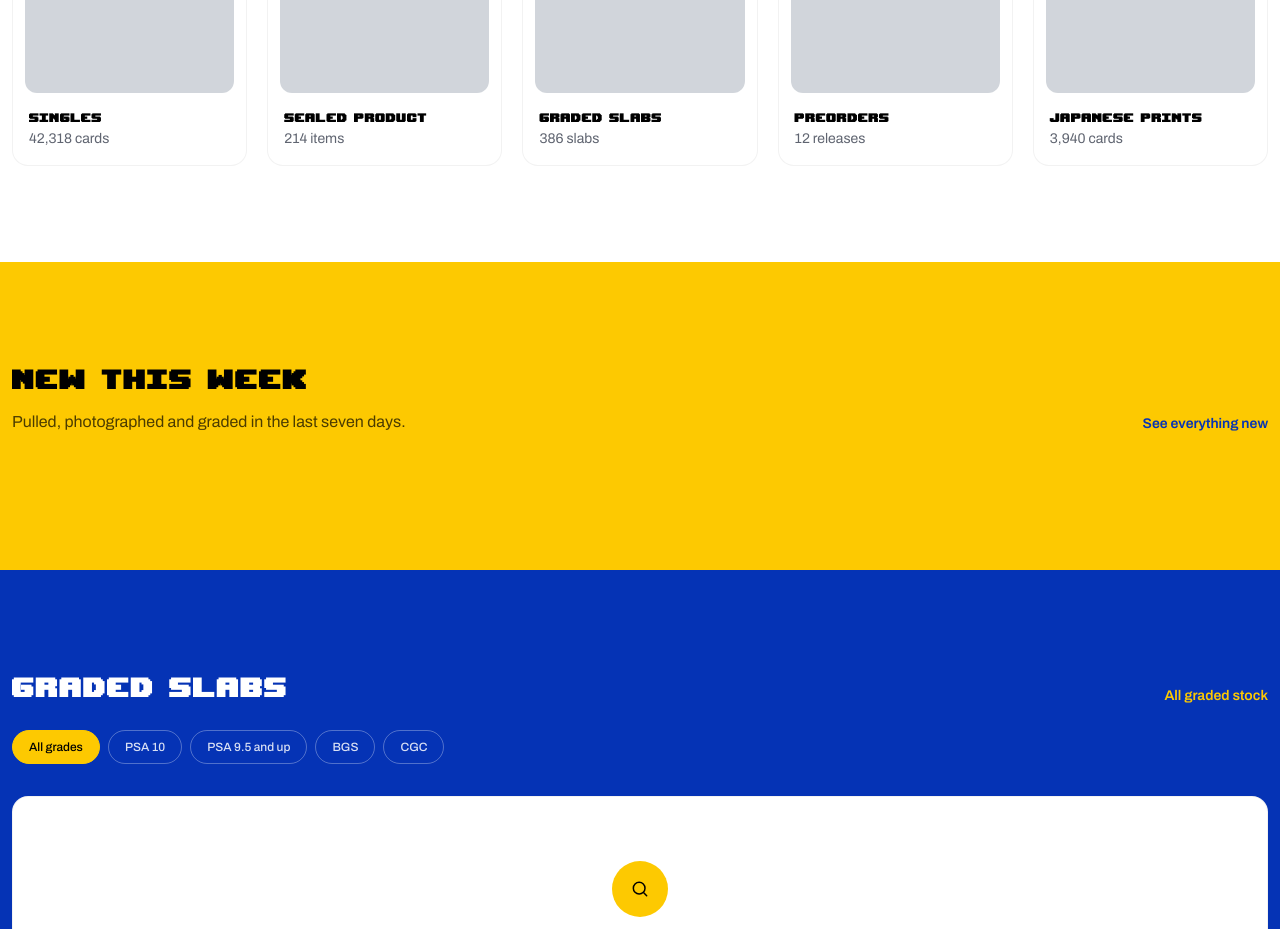
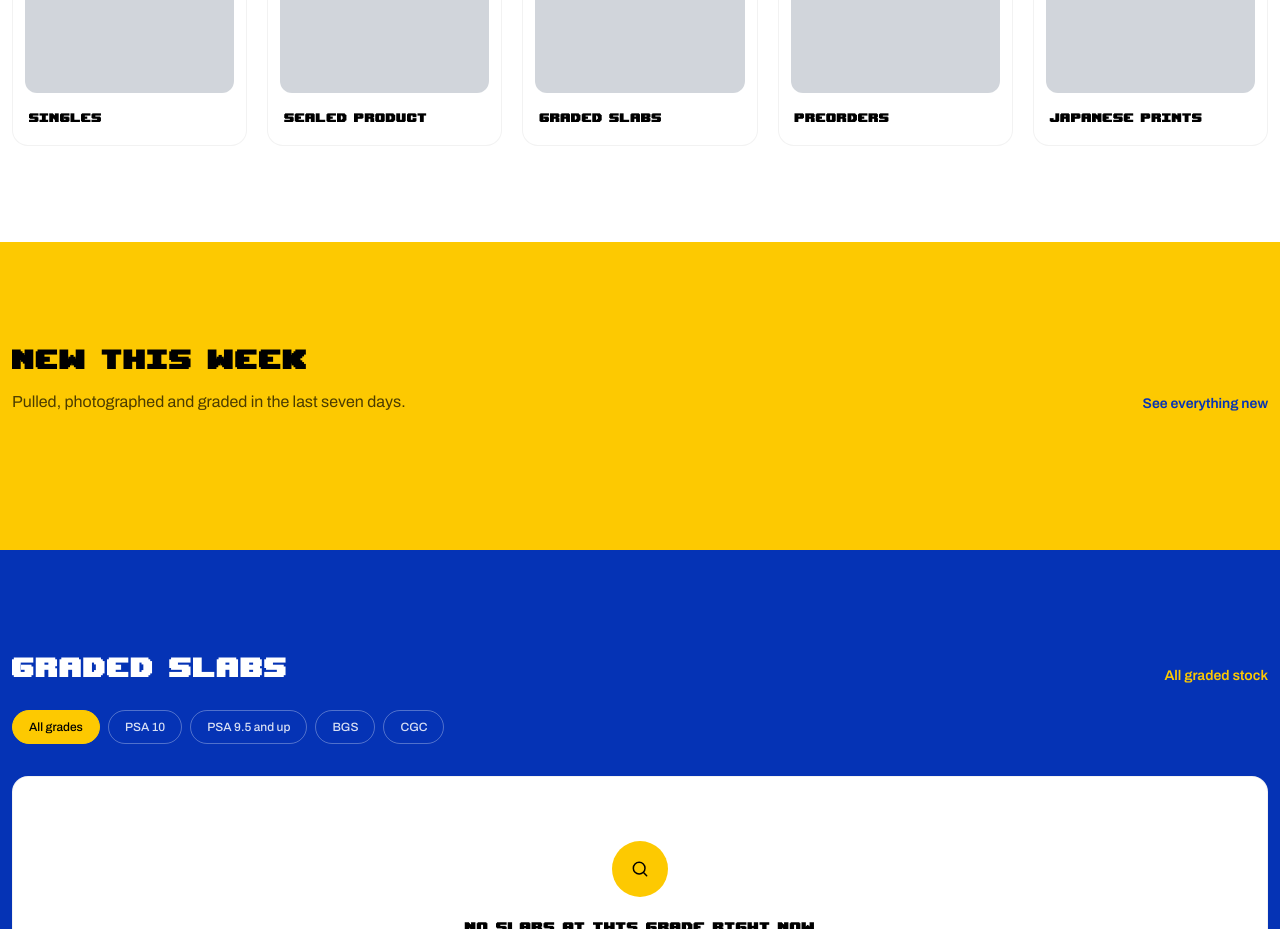
Before and after one commit to Dev-Rhema/Rare, a React (Vite) app: page / in a window 1280 px wide. Shown: the part 1020-1949 px from the top of the page. Built offline with nearby package versions, Linux system fonts and the light colour scheme; the HTML template or start-up script is replaced by a standard one.

Commit message:
remove product count

```diff
--- a/src/components/product/CategoryCard.jsx
+++ b/src/components/product/CategoryCard.jsx
@@ -8,7 +8,6 @@ export default function CategoryCard({ category }) {
       <ImagePlaceholder aspect="aspect-square" label={`${category.label} category`} className="transition-colors group-hover:bg-brand-yellow/40" />
       <div className="px-1 pb-1 pt-3">
         <h3 className="font-bold">{category.label}</h3>
-        <p className="text-sm text-muted">{category.total} {category.unit}</p>
       </div>
     </Card>
   );
```
